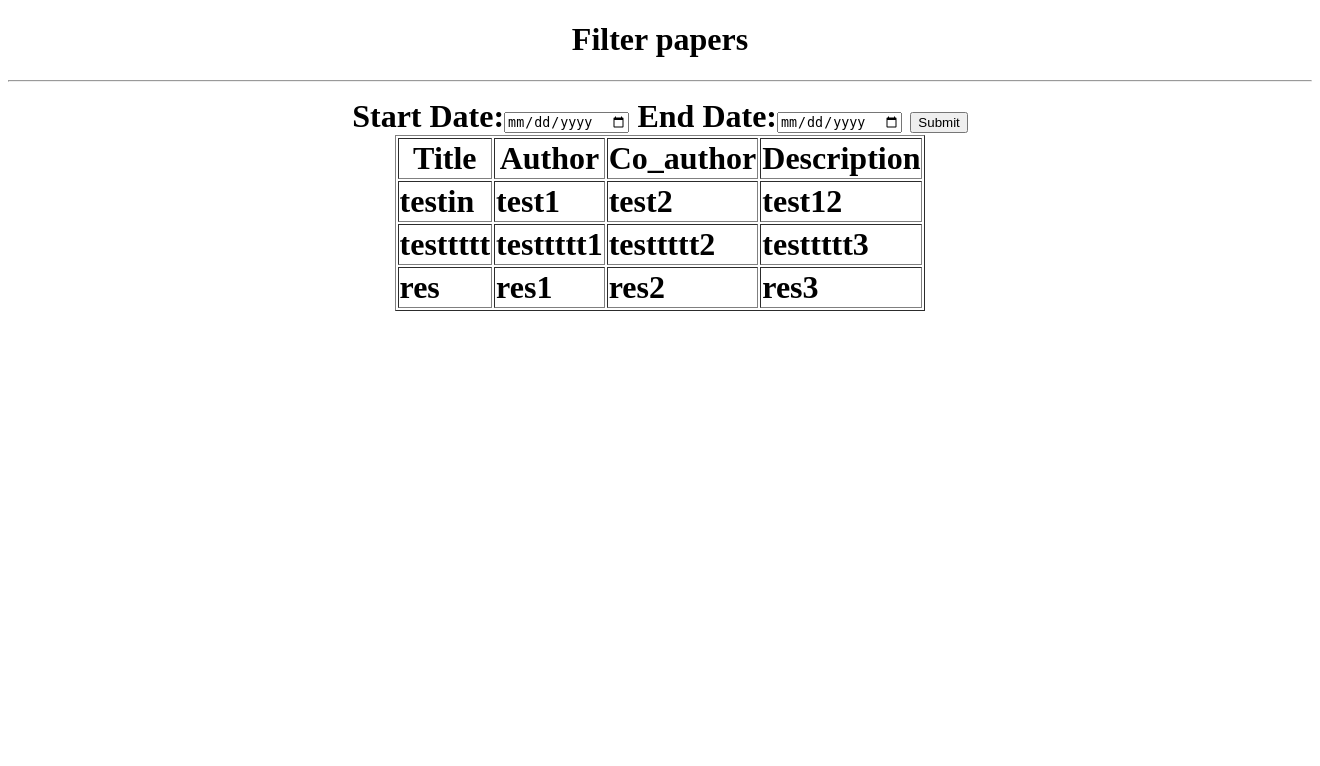
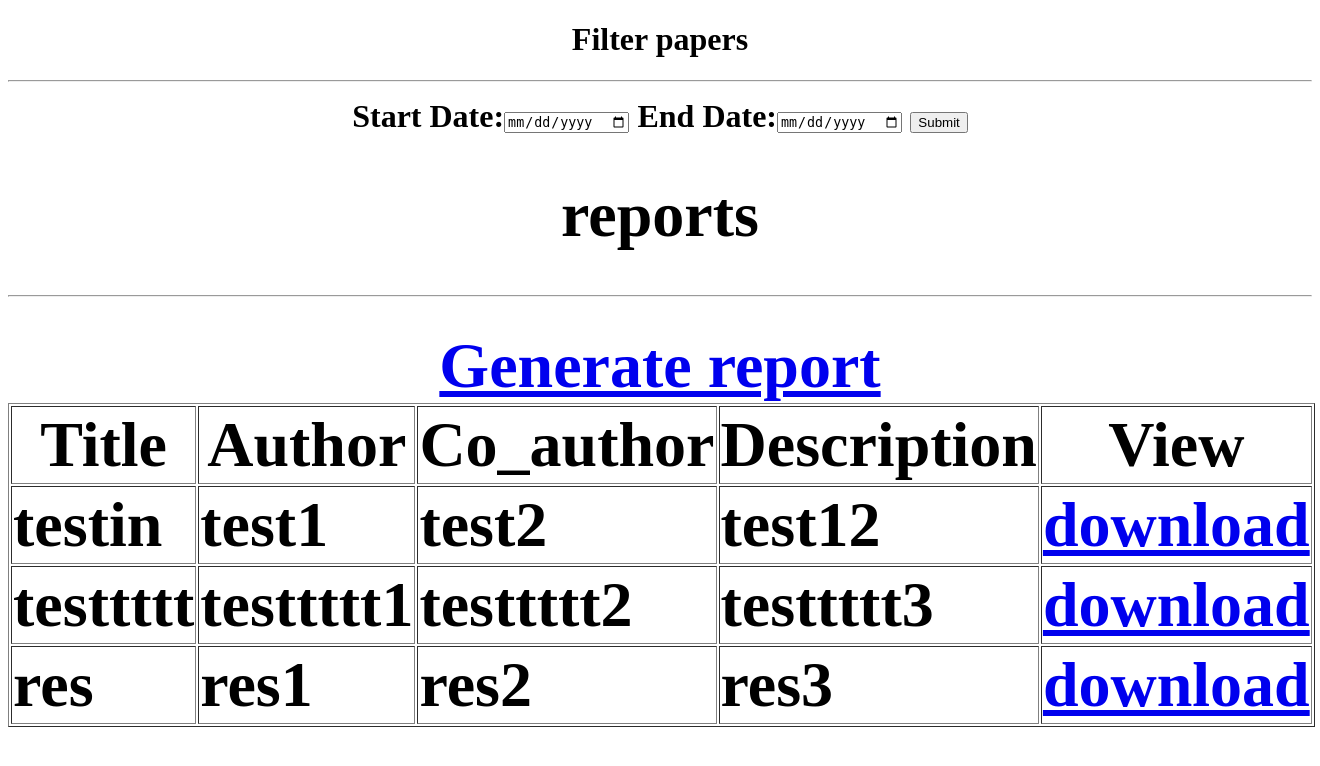
Before and after one commit to RTEE001/Capstone-project, a Django app: page /papers/ in a window 1320 px wide. Shown: the top 766 px of the page. Run offline with Django 4.2, Linux system fonts and the light colour scheme; data comes from the database, SQL or seed files in the repository; both versions use the stored data as it was after the commit.

Commit message:
report is viewed as pdf

```diff
--- a/CBIB/urls.py
+++ b/CBIB/urls.py
@@ -27,4 +27,4 @@ urlpatterns = [
     path('',include('researchapp.urls')),
 ]
 urlpatterns+= staticfiles_urlpatterns()
-urlpatterns += static(settings.MEDIA_URL, document = settings.MEDIA_ROOT)
+urlpatterns += static(settings.MEDIA_URL, document_root = settings.MEDIA_ROOT)
--- a/researchapp/templates/paper.html
+++ b/researchapp/templates/paper.html
@@ -1,3 +1,5 @@
+{%load static%}
+
 <!DOCTYPE html>
 <head>
     <title> Papers </title>
@@ -11,7 +13,11 @@
            {% csrf_token %}
         Start Date:<input type = 'date' name = 'startdate'/>
         End Date:<input type = 'date' name = 'enddate'/>
+
         <input type = 'submit' name = 'Search'/>
+        <h1> reports <h1>
+            <hr>
+           <a href = "{% url 'paperpdf' %}" > Generate report </a>
         </hr>
         <table border = '1'>
             <tr>
@@ -19,7 +25,7 @@
                 <th>Author</th>
                 <th>Co_author</th>
                 <th>Description</th>
-
+                <th>View</th>
 
             </tr>
             {% for paper in papers%}
@@ -28,7 +34,7 @@
                 <td>{{paper.author}}</td>
                 <td>{{paper.co_author}}</td>
                 <td>{{paper.description}}</td>
-
+                <td><a href = '{{ paper.pdf.url }}'> download </a></td>
 
             </tr>
             {% endfor%}
--- a/researchapp/urls.py
+++ b/researchapp/urls.py
@@ -12,6 +12,7 @@ urlpatterns = [
 
 
     path('papers/', views.show_paper_results, name = 'papers'),
+    path('papers_pdf/', views.generate_pdf, name = 'paperpdf'),
 
 #admin
     path('aluser/', views.ListUserView.as_view(), name='aluser'),
--- a/researchapp/views.py
+++ b/researchapp/views.py
@@ -7,6 +7,11 @@ from django.views import generic
 from django.views.generic import  DetailView, UpdateView
 from .forms import UserForm
 from django.contrib.auth import authenticate, logout
+import io
+from django.http import FileResponse
+from reportlab.pdfgen import canvas
+from reportlab.lib.units import inch
+from reportlab.lib.pagesizes import letter
 # Create your views here.
 '''
 Collect items from database and pass them to a template
@@ -115,11 +120,22 @@ def show_paper_results(request):
         display_paper = Paper.objects.all()
         return render(request, 'paper.html', {'papers':display_paper})
 
-def filter_by_category(request):
-    if request.method == 'POST':
-        paper_category = request.POST.get('paper_category')
-        category_result = Paper.objects.filter(category = paper_category)
-        return render(request, 'paper.html', {'categories': category_result})
-    else:
-        display_paper = Paper.objects.all()
-        return render(request, 'paper.html', {'papers':display_paper})
+def generate_pdf(request):
+    buffer = io.BytesIO()
+
+    pdf_object = canvas.Canvas(buffer, pagesize = letter, bottomup = 0)
+    text_object =  pdf_object.beginText()
+    text_object.setTextOrigin(inch, inch)
+    text_object.setFont('Helvetica', 14)
+
+    papers = Paper.objects.all()
+    num_papers = papers.count()
+    lines = []
+    lines.append(f'Total number of papers: {num_papers}')
+    for line in lines:
+        text_object.textLine(line)
+    pdf_object.drawText(text_object)
+    pdf_object.showPage()
+    pdf_object.save()
+    buffer.seek(0)
+    return FileResponse(buffer, as_attachment=True, filename = 'papers_report.pdf')
```
Also changed, not shown: db.sqlite3, 2 other files.
